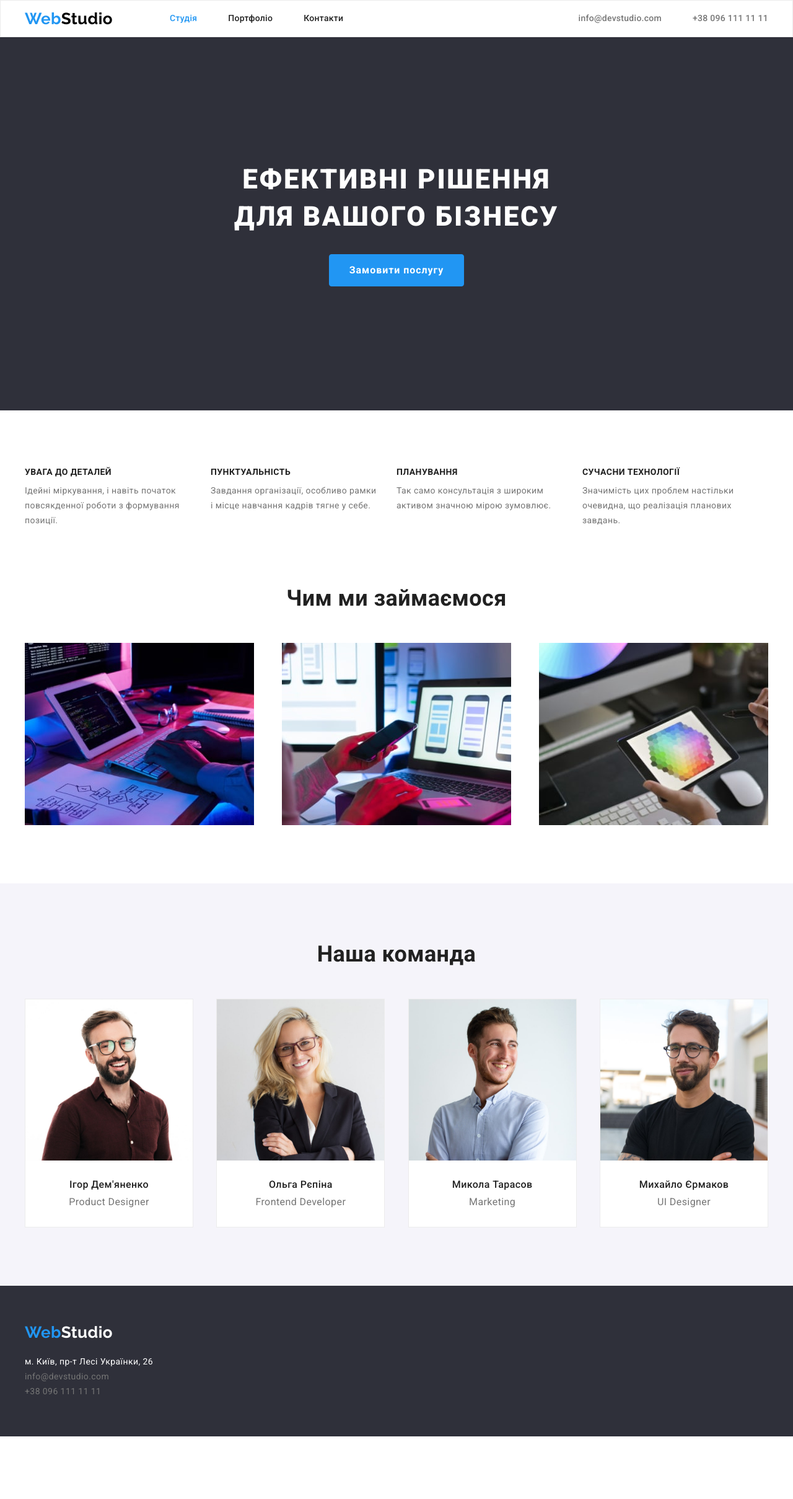
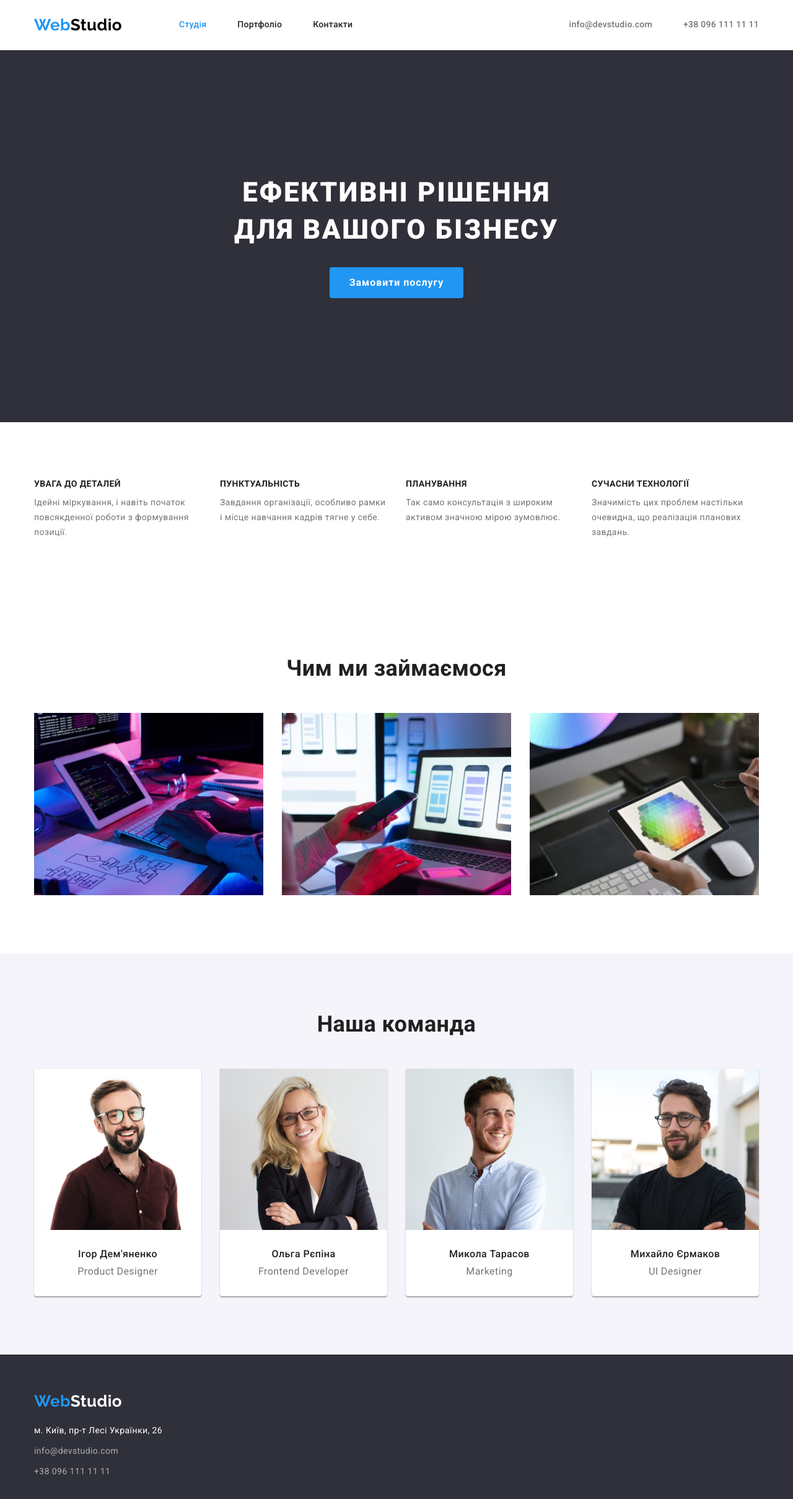
Before and after one commit to AleksKarachentsev/goit-markup-hw-03, a plain HTML site: page index.html in a window 1280 px wide. Shown: the whole page at 62% size. Before the commit the page ends 2317 px from the top, so only its background shows below. Drawn offline with nearby package versions, Linux system fonts and the light colour scheme.

Commit message:
HomeWork_3_with_adjustments

```diff
--- a/index.html
+++ b/index.html
@@ -120,23 +120,31 @@
           <ul class="team-members list">
             <li class="member">
               <img src="./images/foto_1.jpg" alt="Член команди" width="270" />
+              <div class="member-title">
                 <h3 class="team-title-name">Ігор Дем'яненко</h3>
                 <p lang="en" class="profession">Product Designer</p>
+              </div>
             </li>
             <li class="member">
               <img src="./images/foto_2.jpg" alt="Член команди" width="270" />
+              <div class="member-title">
                 <h3 class="team-title-name">Ольга Рєпіна</h3>
                 <p lang="en" class="profession">Frontend Developer</p>
+              </div>
             </li>
             <li class="member">
               <img src="./images/foto_3.jpg" alt="Член команди" width="270" />
+              <div class="member-title">
                 <h3 class="team-title-name">Микола Тарасов</h3>
                 <p lang="en" class="profession">Marketing</p>
+              </div>
             </li>
             <li class="member">
               <img src="./images/foto_4.jpg" alt="Член команди" width="270" />
+              <div class="member-title">
                 <h3 class="team-title-name">Михайло Єрмаков</h3>
                 <p lang="en" class="profession">UI Designer</p>
+              </div>
             </li>
           </ul>
         </div>
@@ -147,24 +155,24 @@
         <a href="./index.html" class="footer-site-logo"
           ><span class="part-of-logo">Web</span>Studio</a
         >
-        <address class="footer-adress">
-          <ul class="adress list">
-            <li>
+        <address>
+          <ul class="address list">
+            <li class="footer-address">
               <a
                 href="https://goo.gl/maps/4dv7S5bqGmJG3pN16"
                 target="_blank"
                 rel="noopener noreferrer"
-                class="adress-link-map"
+                class="address-link map"
                 >м. Київ, пр-т Лесі Українки, 26</a
               >
             </li>
-            <li>
-              <a href="mailto:info@devstudio.com" class="adress-link"
+            <li class="footer-address">
+              <a href="mailto:info@devstudio.com" class="address-link"
                 >info@devstudio.com</a
               >
             </li>
-            <li>
-              <a href="tel:+380961111111" class="adress-link"
+            <li class="footer-address">
+              <a href="tel:+380961111111" class="address-link"
                 >+38 096 111 11 11</a
               >
             </li>
--- a/styles.css
+++ b/styles.css
@@ -3,6 +3,13 @@
   --secondary-text-color: #ffffff;
   --title-text-color: #212121;
   --accent-color: #2196f3;
+  --background-color: #ffffff;
+  --line-color: #ececec;
+  --background-footer-color: #2f303a;
+  --footer-text-color: rgba(255, 255, 255, 0.6);
+  --buttons-port-color: #f5f4fa;
+  --logo-color-text: #000000;
+  --main-font: Roboto, sans-serif;
 }
 html {
   box-sizing: border-box;
@@ -15,10 +22,19 @@ html {
 /* Індекс HTML */
 body {
   color: var(--primary-text-color);
-  background-color: #ffffff;
-  font-family: Roboto, sans-serif;
+  background-color: var(--background-color);
+  font-family: var(--main-font);
   font-size: 14px;
   letter-spacing: 0.03em;
+}
+h1,
+h2,
+h3,
+h4,
+h5,
+h6,
+p {
+  margin: 0;
 }
 ul {
   list-style: none;
@@ -26,17 +42,37 @@ ul {
 a {
   text-decoration: none;
 }
+address {
+  font-style: normal;
+}
 img {
   display: block;
   max-width: 100%;
   height: auto;
 }
+button {
+  display: inline-block;
+  cursor: pointer;
+  border: none;
+  border-radius: 4px;
+}
+.section {
+  padding-top: 94px;
+  padding-bottom: 94px;
+}
+.conteiner {
+  width: 1200px;
+  padding: 0 15px;
+  margin-left: auto;
+  margin-right: auto;
+}
 .list {
   margin: 0;
+  padding-left: 0;
   padding: 0;
 }
 .page-header {
-  border: 1px solid #ececec;
+  border-bottom: 1px solid var(--line-color);
 }
 .main-nav {
   display: flex;
@@ -46,22 +82,15 @@ img {
   display: flex;
   align-items: center;
 }
-.conteiner {
-  width: 1230px;
-  padding-left: 15px;
-  padding-right: 15px;
-  margin-left: auto;
-  margin-right: auto;
-}
 .site-logo {
   font-family: "Raleway";
   font-weight: 700;
   font-size: 26px;
   line-height: 1.19;
-  color: #000000;
+  color: var(--logo-color-text);
 }
 .part-of-logo {
-  color: #2196f3;
+  color: var(--accent-color);
 }
 .site-nav {
   display: flex;
@@ -76,8 +105,8 @@ img {
 }
 .site-nav .link {
   display: block;
-  padding-top: 21px;
-  padding-bottom: 21px;
+  padding-top: 32px;
+  padding-bottom: 32px;
   font-weight: 500;
   line-height: 1.14;
   letter-spacing: 0.02em;
@@ -88,11 +117,11 @@ img {
 }
 .site-auth .link {
   display: block;
-  padding-top: 21px;
-  padding-bottom: 21px;
+  padding-top: 32px;
+  padding-bottom: 32px;
 }
 .site-nav .link.current {
-  color: #2196f3;
+  color: var(--accent-color);
 }
 .site-nav .link:hover,
 .site-nav .link:focus {
@@ -102,7 +131,7 @@ img {
   font-weight: 500;
   line-height: 1.14;
   letter-spacing: 0.02em;
-  color: #757575;
+  color: var(--primary-text-color);
 }
 .site-auth .link:hover,
 .site-auth .link:focus {
@@ -115,10 +144,7 @@ img {
   padding-bottom: 200px;
 }
 .button.hero {
-  display: inline-block;
   padding: 10px 32px;
-  border-radius: 4px;
-  border: 1px solid var(--accent-color);
 }
 .button {
   font-family: inherit;
@@ -127,15 +153,13 @@ img {
   line-height: 1.88;
   letter-spacing: 0.06em;
   color: var(--secondary-text-color);
-  background-color: #2196f3;
-  cursor: pointer;
+  background-color: var(--accent-color);
 }
 .button:hover,
 .button:focus {
   background: #188ce8;
 }
 .title {
-  margin-top: 0;
   margin-bottom: 30px;
   font-weight: 900;
   font-size: 44px;
@@ -159,12 +183,11 @@ img {
   padding-bottom: 92.8px;
 }
 .activity-title {
-  margin: 0;
   margin-bottom: 50px;
 }
 .activity-img {
   display: flex;
-  justify-content: space-between;
+  gap: 30px;
 }
 .section-title,
 .activity-title,
@@ -173,7 +196,6 @@ img {
   color: var(--title-text-color);
 }
 .section-title {
-  margin: 0;
   margin-bottom: 10px;
   font-weight: 700;
   line-height: 1.14;
@@ -181,19 +203,14 @@ img {
   text-transform: uppercase;
 }
 .section-text {
-  margin: 0;
   line-height: 1.71;
 }
 .team-title {
-  margin: 0;
   margin-bottom: 50px;
 }
 .team-members {
   display: flex;
-  justify-content: space-between;
-}
-.section {
-  padding-bottom: 94px;
+  gap: 30px;
 }
 .section-team {
   background-color: #f5f4fa;
@@ -207,9 +224,11 @@ img {
   line-height: 1.16;
   text-align: center;
 }
+.member-title {
+  padding-top: 30px;
+  padding-bottom: 30px;
+}
 .team-title-name {
-  margin: 0;
-  margin-top: 30px;
   margin-bottom: 10px;
   font-weight: 500;
   font-size: 16px;
@@ -217,19 +236,22 @@ img {
   text-align: center;
 }
 .profession {
-  margin: 0;
-  padding-bottom: 30px;
   font-weight: 400;
   font-size: 16px;
   line-height: 1.18;
   text-align: center;
 }
 .member {
-  background-color: #ffffff;
-  border: 1px solid #ececec;
+  background-color: var(--background-color);
+  box-shadow: 0px 1px 3px rgba(0, 0, 0, 0.12), 0px 1px 1px rgba(0, 0, 0, 0.14),
+    0px 2px 1px rgba(0, 0, 0, 0.2);
+  border-radius: 0px 0px 4px 4px;
 }
-footer {
-  background-color: #2f303a;
+.footer-address {
+  margin-bottom: 9px;
+}
+.footer-address:last-child {
+  margin-bottom: 0;
 }
 .footer-site-logo {
   display: block;
@@ -241,31 +263,27 @@ footer {
   line-height: 1.19;
   color: var(--secondary-text-color);
 }
-.adress-link-map {
-  font-style: normal;
+.address-link {
   font-weight: 400;
   font-size: 14px;
   line-height: 1.71;
+  color: var(--footer-text-color);
+}
+.address-link.map {
   color: var(--secondary-text-color);
 }
-.adress-link {
-  font-style: normal;
-  font-weight: 400;
-  font-size: 14px;
-  line-height: 1.71;
-  color: var(--primary-text-color);
-}
-.adress-link:hover,
-.adress-link:focus {
+.address-link:hover,
+.address-link:focus {
   color: var(--accent-color);
 }
-.adress-link-map:hover,
-.adress-link-map:focus {
+.address-link.map:hover,
+.address-link.map:focus {
   color: var(--accent-color);
 }
 .footer {
   padding-top: 60px;
   padding-bottom: 60px;
+  background-color: var(--background-footer-color);
 }
 /* Портфоліо */
 .filter {
@@ -281,9 +299,7 @@ footer {
   margin-left: 8px;
 }
 .filter-button {
-  display: inline-block;
-  border-radius: 4px;
-  border: 1px solid #f5f4fa;
+  border: none;
   padding: 6px 22px;
   font-family: inherit;
   font-weight: 500;
@@ -291,29 +307,23 @@ footer {
   line-height: 1.63;
   letter-spacing: 0.03em;
   color: var(--title-text-color);
-  background-color: #f5f4fa;
-  cursor: pointer;
+  background-color: var(--buttons-port-color);
 }
 .first {
-  display: inline-block;
-  border-radius: 4px;
-  border: 1px solid #f5f4fa;
+  border: none;
   padding: 6px 25px;
 }
 .filter-button:hover,
 .filter-button:focus {
   color: var(--secondary-text-color);
-  background: #2196f3;
+  background: var(--accent-color);
 }
 .caption {
-  border: 1px solid #ececec;
-  padding-bottom: 20px;
+  border: 1px solid var(--line-color);
+  padding: 24px 20px;
 }
 .title-portfolio {
-  margin: 0;
-  margin-top: 20px;
   margin-bottom: 4px;
-  margin-left: 24px;
   font-weight: 700;
   font-size: 18px;
   line-height: 2;
@@ -321,8 +331,6 @@ footer {
   color: var(--title-text-color);
 }
 .text-portfolio {
-  margin: 0;
-  margin-left: 24px;
   font-size: 16px;
   line-height: 1.88;
   color: var(--primary-text-color);
@@ -330,12 +338,5 @@ footer {
 .portfolio-img {
   display: flex;
   flex-wrap: wrap;
-  justify-content: space-between;
+  gap: 30px;
 }
-.portfolio-img:last-child (-n+3) {
-  margin-bottom: 0;
-}
-.item-img {
-  margin-bottom: 30px;
-  width: 370px;
-}
```
Also changed, not shown: portfolio.html (+8 -8 lines). Lines whose indentation alone changed are shown as unchanged.
